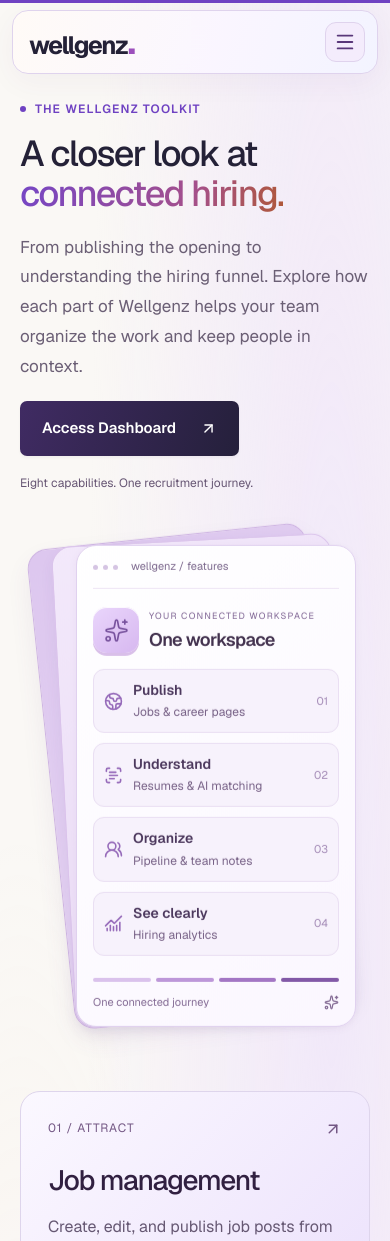
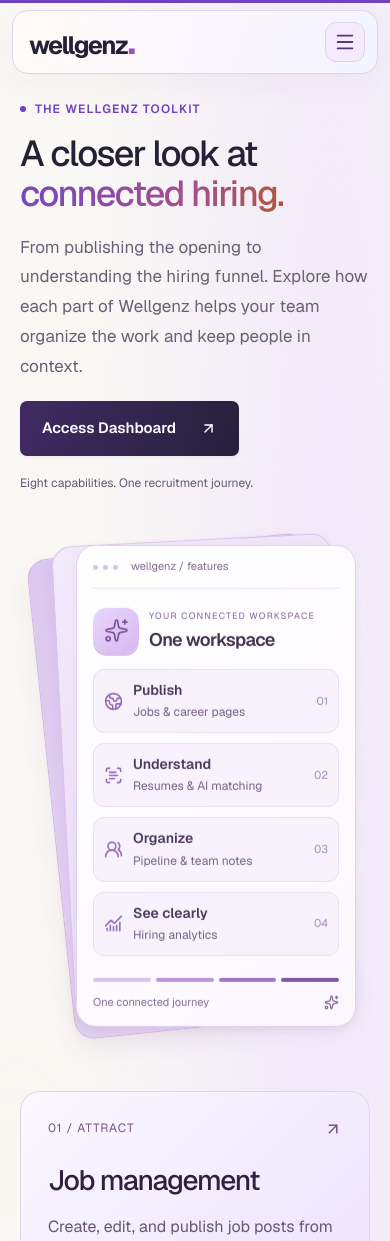
Before and after one commit to hitten04/wellgenz, a Next.js app: page /features in a window 390 px wide. Shown: the top 1241 px of the page. Built offline with nearby package versions, Linux system fonts and the light colour scheme.

Commit message:
Lower the rear hero card while preserving the fan angles

```diff
--- a/src/app/features/features.css
+++ b/src/app/features/features.css
@@ -2108,11 +2108,11 @@
 .workspace-scene{padding-top:36px}
 .workspace-stack{margin-left:16%;margin-right:4%}
 .workspace-sheet{inset:0;transform-origin:12% 100%;border-radius:20px}
-.workspace-sheet-back{background:linear-gradient(145deg,#ddc7ef,#e6d6f2);transform:rotate(-10deg);border-color:#ceb4e2;box-shadow:0 12px 24px #67438917}
+.workspace-sheet-back{background:linear-gradient(145deg,#ddc7ef,#e6d6f2);transform:translateY(16px) rotate(-10deg);border-color:#ceb4e2;box-shadow:0 12px 24px #67438917}
 .workspace-sheet-mid{background:linear-gradient(145deg,#f3e9fb,#e7d6f3);transform:rotate(-5deg);border-color:#dac3eb;box-shadow:0 6px 14px #67438910}
 @media(max-width:759px){
     .workspace-scene{padding-top:24px;padding-bottom:32px}
     .workspace-stack{width:80%;margin-left:16%;margin-right:4%}
-    .workspace-sheet-back{inset:0;transform:rotate(-6deg)}
+    .workspace-sheet-back{inset:0;transform:translateY(10px) rotate(-6deg)}
     .workspace-sheet-mid{inset:0;transform:rotate(-3deg)}
 }
```
